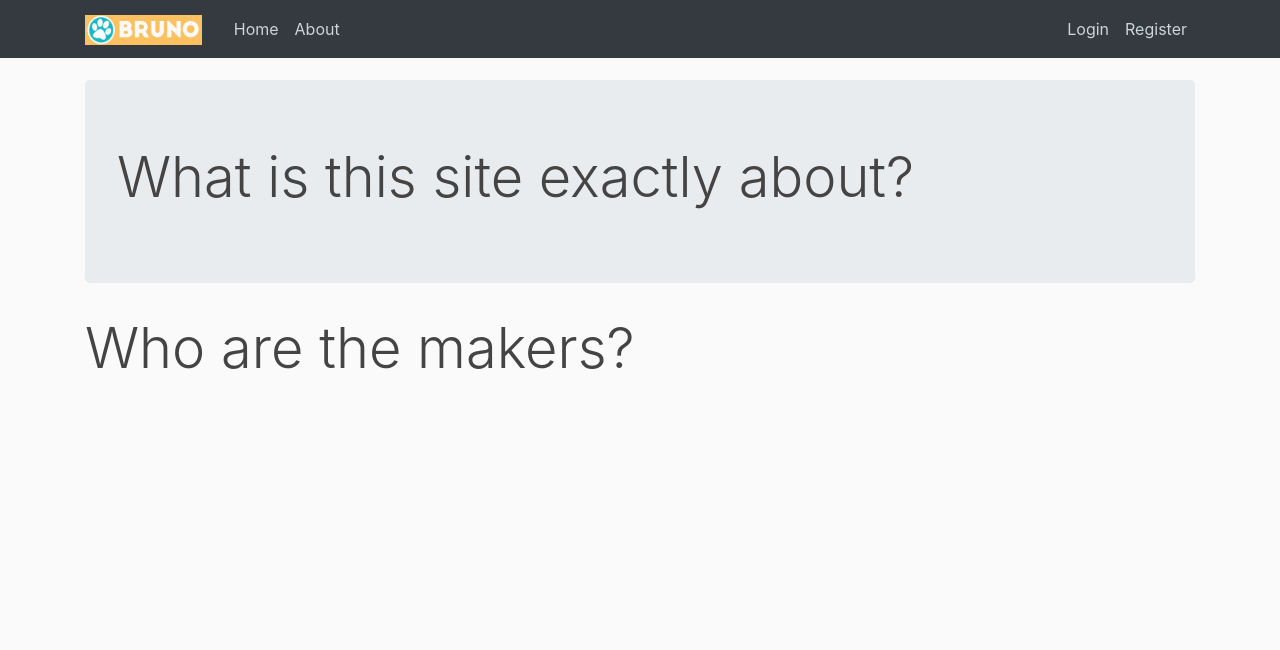
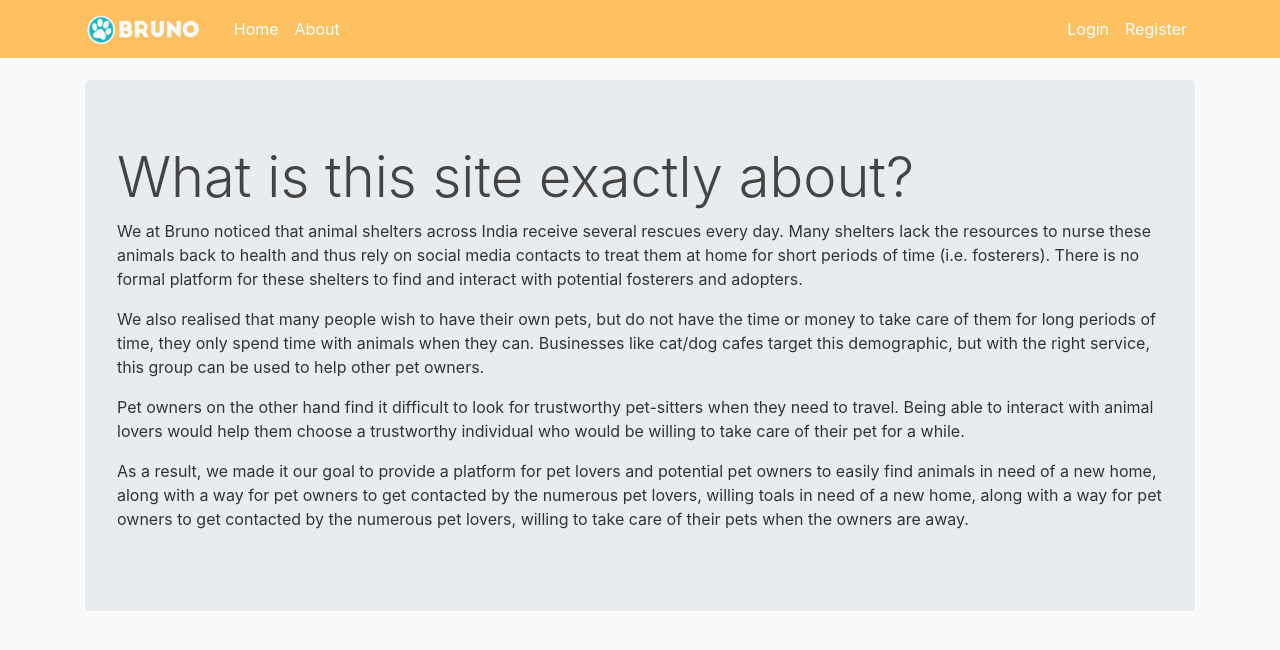
Before and after one commit to varunPthrowaway/brunoproject, a Django app: page /about/ in a window 1280 px wide. Shown: the top 650 px of the page. Run offline with Django 3.2, Linux system fonts and the light colour scheme; some libraries are stand-ins or nearby versions.

Commit message:
Customize liking

```diff
--- a/adtool/static/adtool/css/style.css
+++ b/adtool/static/adtool/css/style.css
@@ -41,7 +41,11 @@ h1, h2, h3, h4, h5, h6 {
 }
 
 .site-header .navbar-nav .nav-link {
-    color: #cbd5db;
+  color: #ffffff;
+}
+
+.navbar-custom {
+    background-color: #fdc161;
 }
 
 .site-header .navbar-nav .nav-link:hover {
--- a/adtool/templates/adtool/about.html
+++ b/adtool/templates/adtool/about.html
@@ -3,8 +3,25 @@
 {% block content %}
 <div class="jumbotron">
     <h1 class="display-4">What is this site exactly about?</h1>
-</div>
-<div>
-    <h1 class="display-4">Who are the makers?</h1>
+<p>
+We at Bruno noticed that animal shelters across India receive several rescues every day. Many shelters lack the resources to nurse these animals back to health and thus rely on social media contacts to treat them at home for short periods of time (i.e. fosterers). There is no formal platform for these shelters to find and interact with potential fosterers and adopters.
+</p>
+<p>
+We also realised that many people wish to have their own pets, but do not have the time or money to take
+care of them for long periods of time, they only spend time with animals when they can.
+Businesses like cat/dog cafes target this demographic, but with the right service,
+this group can be used to help other pet owners.
+</p>
+<p>
+Pet owners on the other hand find it difficult to look for trustworthy pet-sitters when they need to travel.
+Being able to interact with animal lovers would help them choose a trustworthy individual who would be willing
+to take care of their pet for a while.
+</p>
+<p>
+As a result, we made it our goal to provide a platform for pet lovers and potential pet owners to easily
+find animals in need of a new home, along with a way for pet owners to get contacted by the numerous pet lovers,
+willing toals in need of a new home, along with a way for pet owners to get contacted by the numerous pet lovers,
+willing to take care of their pets when the owners are away.
+</p>
 </div>
 {% endblock content %}
--- a/adtool/templates/adtool/base.html
+++ b/adtool/templates/adtool/base.html
@@ -22,7 +22,7 @@
 <body>
 
     <header class="site-header">
-        <nav class="navbar navbar-expand-md navbar-dark bg-dark fixed-top">
+        <nav class="navbar navbar-expand-md navbar-dark navbar-custom fixed-top">
             <div class="container">
                 <a class="navbar-brand mr-4" href="{% url 'landing' %}"><img src="{% static 'adtool/img/bruno-icon.png' %}" height="30" alt=""></a>
                 <button class="navbar-toggler" type="button" data-toggle="collapse" data-target="#navbarToggle"
--- a/adtool/templates/adtool/landing.html
+++ b/adtool/templates/adtool/landing.html
@@ -8,7 +8,10 @@
     <p class="lead">Follow the steps below</p>
     <hr class="my-4" />
     <ol>
-
+        <li>Create an account</li>
+        <li>Choose from our numerous pet listings</li>
+        <li>Contact the owner or shelter to discuss specifics</li>
+        <li>Have a wonderful time with your new furry friend</li>
     </ol>
 </div>
 {% endblock content %}
```
Also changed, not shown: adtool/templates/adtool/listedpet_detail.html (+6 -2 lines), users/models.py (+9 -6 lines), users/migrations/0004_auto_20200630_1847.py (added). Lines whose indentation alone changed are shown as unchanged.
